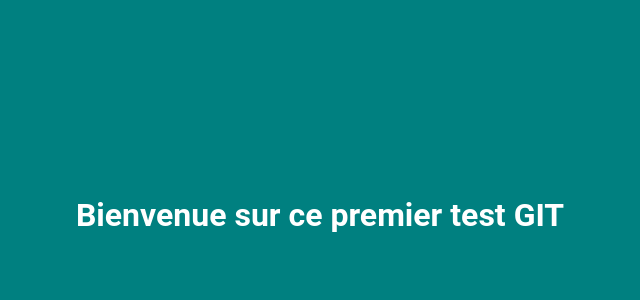
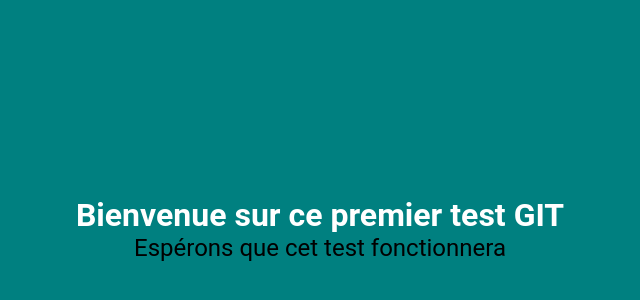
Before and after one commit to AlexandreStamboli/Git-Test, a plain HTML site: page index.html in a window 1280 px wide. Shown: the part 444-744 px from the top of the page, without its empty margins (320-960 px from the left). Drawn offline with Linux system fonts and the light colour scheme.

Commit message:
"Nouvaux titre h2 ajouté"

```diff
--- a/design/default.css
+++ b/design/default.css
@@ -16,3 +16,9 @@ h1 {
 	text-align: center;
 	padding-top: 50%;
 }
+
+h2 {
+	color: black;
+	text-align: center;
+	font-weight: lighter;
+}
--- a/index.html
+++ b/index.html
@@ -9,6 +9,7 @@
 	<body>
 		<header>
 			<h1>Bienvenue sur ce premier test GIT</h1>
+			<h2>Espérons que cet test fonctionnera</h2>
 		</header>
 
 	</body>
```
